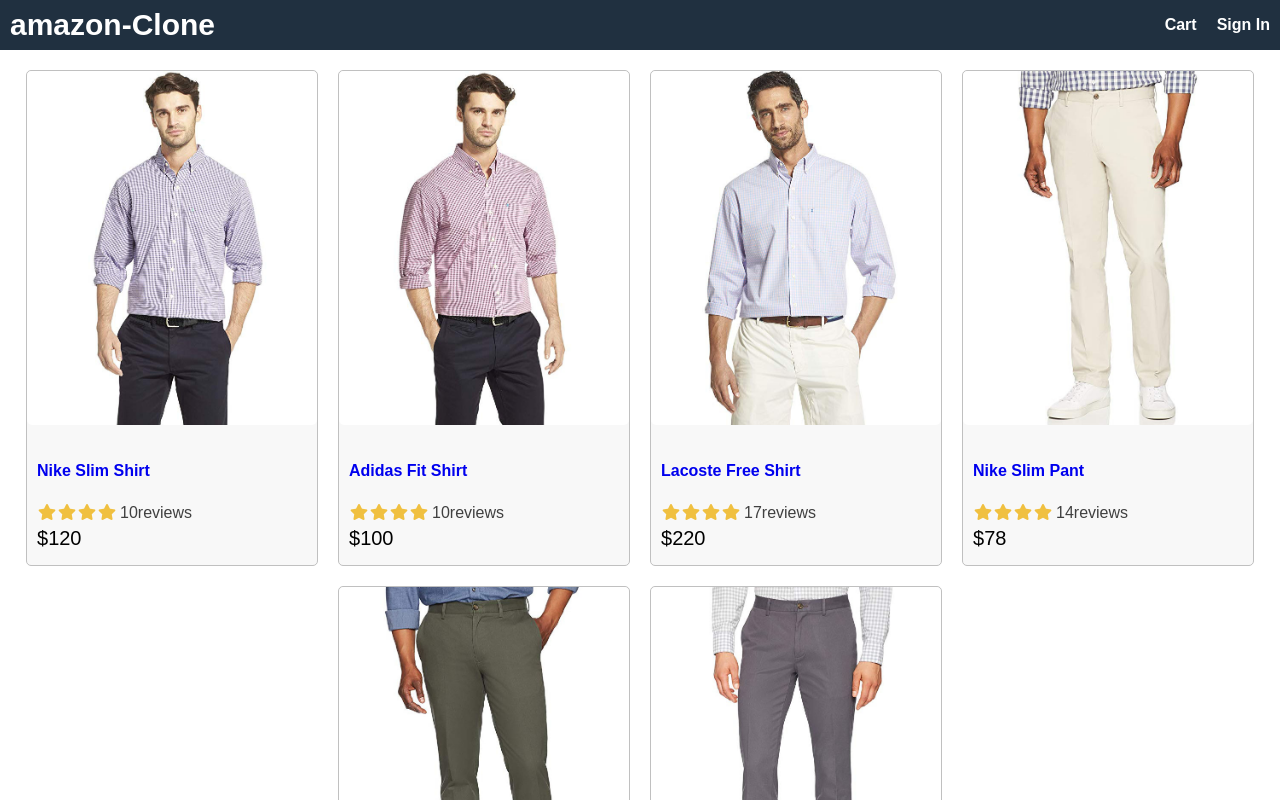
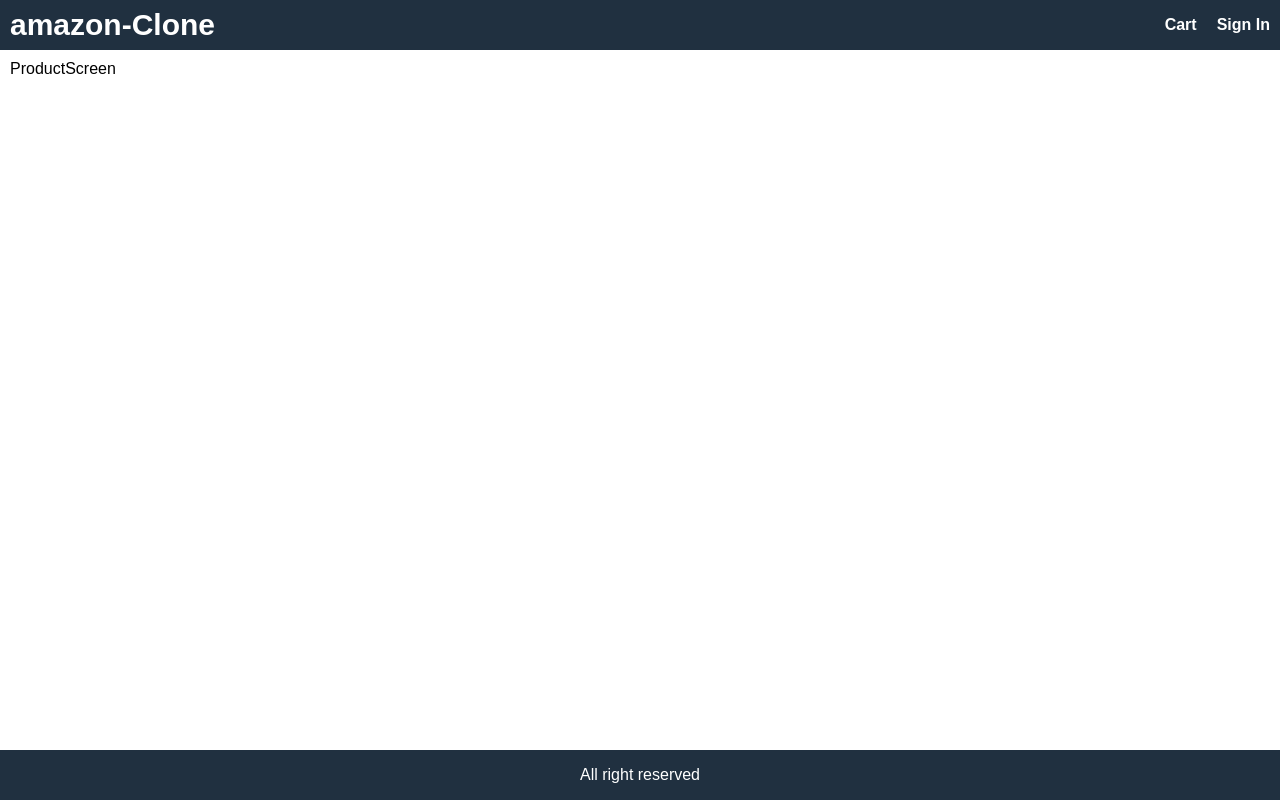
Before and after one commit to slash585/amazon-clone, a React (Create React App) app in the folder frontend/: page /product/1 in a window 1280 px wide. Shown: the top 800 px of the page. Built offline with nearby package versions, Linux system fonts and the light colour scheme.

Commit message:
Create home screen and configure router settings

```diff
--- a/frontend/package.json
+++ b/frontend/package.json
@@ -8,6 +8,7 @@
     "@testing-library/user-event": "^12.8.0",
     "react": "^17.0.1",
     "react-dom": "^17.0.1",
+    "react-router-dom": "^5.2.0",
     "react-scripts": "4.0.3",
     "web-vitals": "^1.1.0"
   },
--- a/frontend/src/App.js
+++ b/frontend/src/App.js
@@ -1,8 +1,11 @@
-import data from "./data";
-import Product from "./components/Product"
+import { BrowserRouter, Route } from 'react-router-dom'
+import ProductScreen from './views/product-screen'
+import HomeScreen from './views/home-screen'
+
 
 function App() {
   return (
+    <BrowserRouter>
     <div className="grid-container">
       <header className="row">
         <div>
@@ -16,16 +19,12 @@ function App() {
         </div>
       </header>
       <main>
-        <div className="row center">
-          {
-            data.products.map(product=>(
-             <Product key={product._id} product={product}/>
-            ))
-          }
-        </div>
+        <Route path="/product/:productId" component={ProductScreen} exact></Route>
+        <Route path="/" component={HomeScreen} exact></Route>
       </main>
       <footer className="row center">All right reserved</footer>
     </div>
+    </BrowserRouter>
   );
 }
 
--- /dev/null
+++ b/frontend/src/views/home-screen.js
@@ -0,0 +1,15 @@
+import React from 'react'
+import data from "../data";
+import Product from "../components/Product"
+
+export default function HomeScreen() {
+    return (
+        <div className="row center">
+        {
+          data.products.map(product=>(
+           <Product key={product._id} product={product}/>
+          ))
+        }
+        </div>
+    )
+}
--- /dev/null
+++ b/frontend/src/views/product-screen.js
@@ -0,0 +1,9 @@
+import React from 'react'
+
+export default function ProductScreen() {
+    return (
+        <div>
+            ProductScreen
+        </div>
+    )
+}
```
Also changed, not shown: 1 other file (tests, documents, lock files or other folders).
